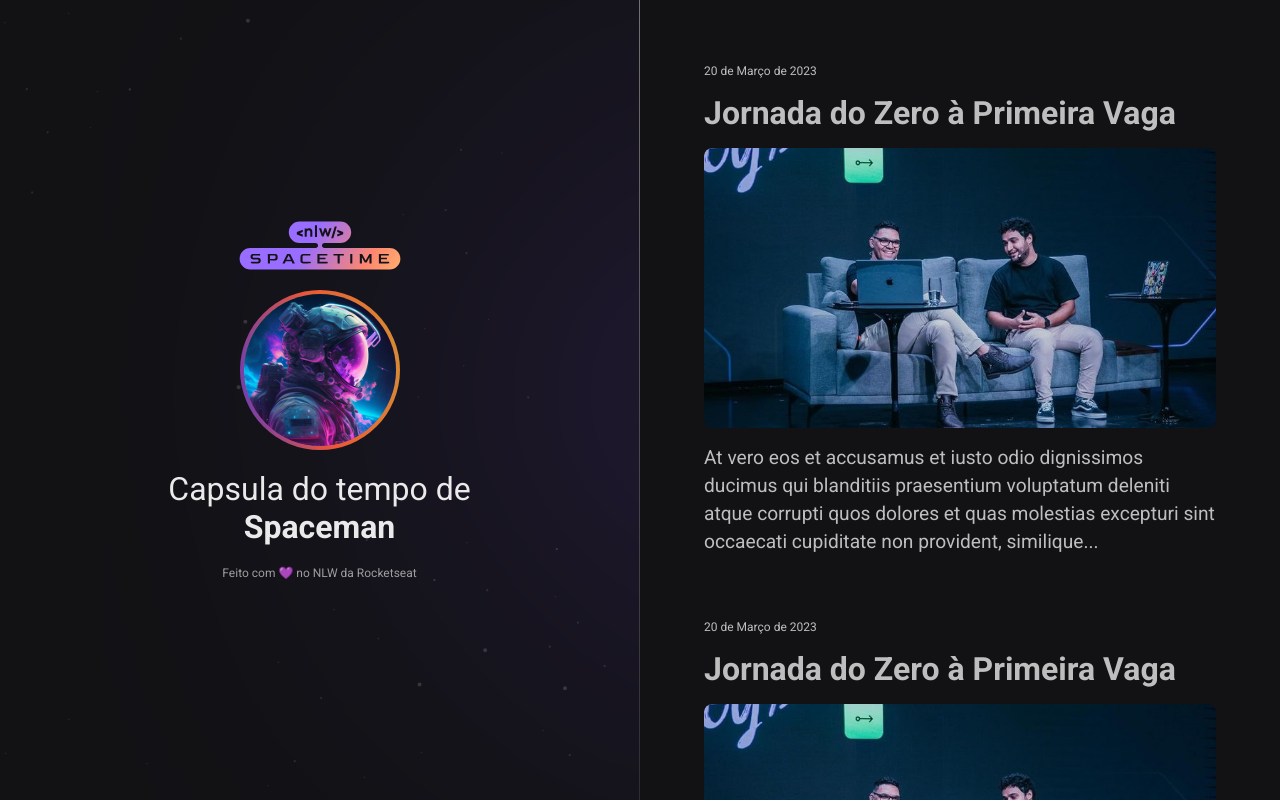
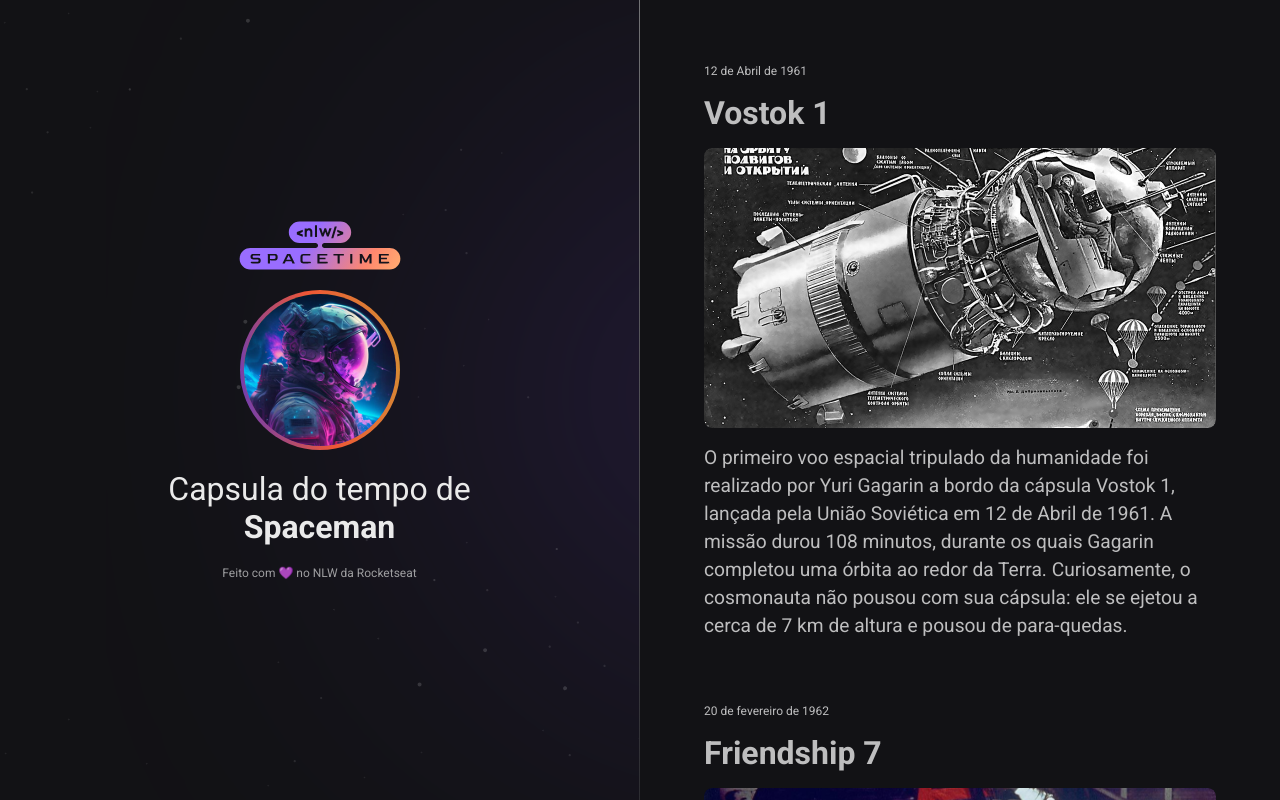
Before and after one commit to Eriklps/nlw-12-spacetime-explorer, a plain HTML site: page index.html in a window 1280 px wide. Drawn offline with Linux system fonts and the light colour scheme.

Commit message:
new history

```diff
--- a/index.html
+++ b/index.html
@@ -23,63 +23,59 @@
     </aside>
     <nav>
       <a
-        href="https://www.youtube.com/watch?v=3nz5HkUJaVU"
+        href="https://www.youtube.com/watch?v=P9uUQ57qeaM"
         target="_blank"
         class="memory"
       >
-        <small>20 de Março de 2023</small>
-        <h1>Jornada do Zero à Primeira Vaga</h1>
+        <small>12 de Abril de 1961</small>
+        <h1>Vostok 1</h1>
         <div>
           <img
-            src="./assets/jornada.png"
+            src="./assets/vostok1.jpg"
             alt="Rodrigo e Mayk apresentando o evento Jornada do Zero à Primeira Vaga"
           />
         </div>
         <p>
-          At vero eos et accusamus et iusto odio dignissimos ducimus qui
-          blanditiis praesentium voluptatum deleniti atque corrupti quos dolores
-          et quas molestias excepturi sint occaecati cupiditate non provident,
-          similique...
+          O primeiro voo espacial tripulado da humanidade foi realizado por Yuri Gagarin a bordo da cápsula Vostok 1,
+          lançada pela União Soviética em 12 de Abril de 1961. A missão durou 108 minutos, durante os quais Gagarin completou uma órbita ao redor da Terra.
+          Curiosamente, o cosmonauta não pousou com sua cápsula: ele se ejetou a cerca de 7 km de altura e pousou de para-quedas.
         </p>
       </a>
       <a
-        href="https://www.youtube.com/watch?v=3nz5HkUJaVU"
+        href="https://www.youtube.com/watch?v=yNxPO6nYqLc"
         target="_blank"
         class="memory"
       >
-        <small>20 de Março de 2023</small>
-        <h1>Jornada do Zero à Primeira Vaga</h1>
+        <small>20 de fevereiro de 1962</small>
+        <h1>Friendship 7</h1>
         <div>
           <img
-            src="./assets/jornada.png"
+            src="./assets/friendship7.jpg"
             alt="Rodrigo e Mayk apresentando o evento Jornada do Zero à Primeira Vaga"
           />
         </div>
         <p>
-          At vero eos et accusamus et iusto odio dignissimos ducimus qui
-          blanditiis praesentium voluptatum deleniti atque corrupti quos dolores
-          et quas molestias excepturi sint occaecati cupiditate non provident,
-          similique...
+          O primeiro voo orbital dos EUA foi realizado em 20 de fevereiro de 1962, pouco mais de 10 meses depois de Gagarin, com o astronauta John Glenn a bordo da Friendship 7.
+          A cápsula completou três órbitas ao redor da Terra antes de pousar no Atlântico Norte, e a missão teve uma duração total de quatro horas, 55 minutos e 23 segundos.
         </p>
       </a>
       <a
-        href="https://www.youtube.com/watch?v=3nz5HkUJaVU"
+        href="https://www.youtube.com/watch?v=iYElQpV_Uwg"
         target="_blank"
         class="memory"
       >
-        <small>20 de Março de 2023</small>
-        <h1>Jornada do Zero à Primeira Vaga</h1>
+        <small>20 de Julho de 1969</small>
+        <h1>Lunar Eagle</h1>
         <div>
           <img
-            src="./assets/jornada.png"
+            src="./assets/lunareagle.jpg"
             alt="Rodrigo e Mayk apresentando o evento Jornada do Zero à Primeira Vaga"
           />
         </div>
         <p>
-          At vero eos et accusamus et iusto odio dignissimos ducimus qui
-          blanditiis praesentium voluptatum deleniti atque corrupti quos dolores
-          et quas molestias excepturi sint occaecati cupiditate non provident,
-          similique...
+          O módulo Lunar Eagle, parte da missão Apollo 11, pousou na Lua, carregando os astronautas Neil Armstrong e Buzz Aldrin. Pela primeira vez a humanidade pisava em outro corpo celeste.
+          Os astronautas deixaram na superfície lunar, presa à escada do Eagle, uma placa com os dizeres:
+          “Aqui, homens do Planeta Terra pisaram pela primeira vez na Lua em julho de 1969, D.C. Viemos em paz por toda a humanidade”.
         </p>
       </a>
     </nav>
```
Also changed, not shown: assets/friendship7.jpg (added), assets/jornada.png (deleted), assets/lunareagle.jpg (added), assets/vostok1.jpg (added).
